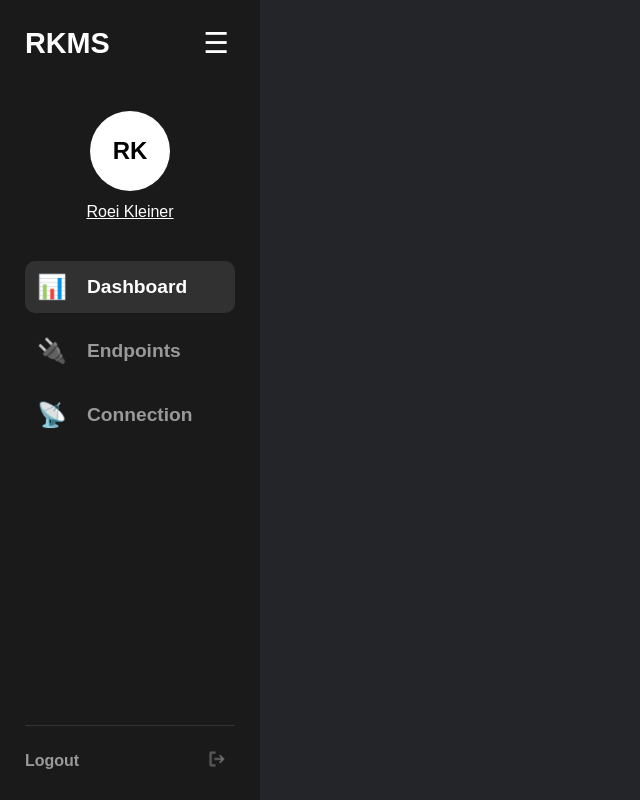
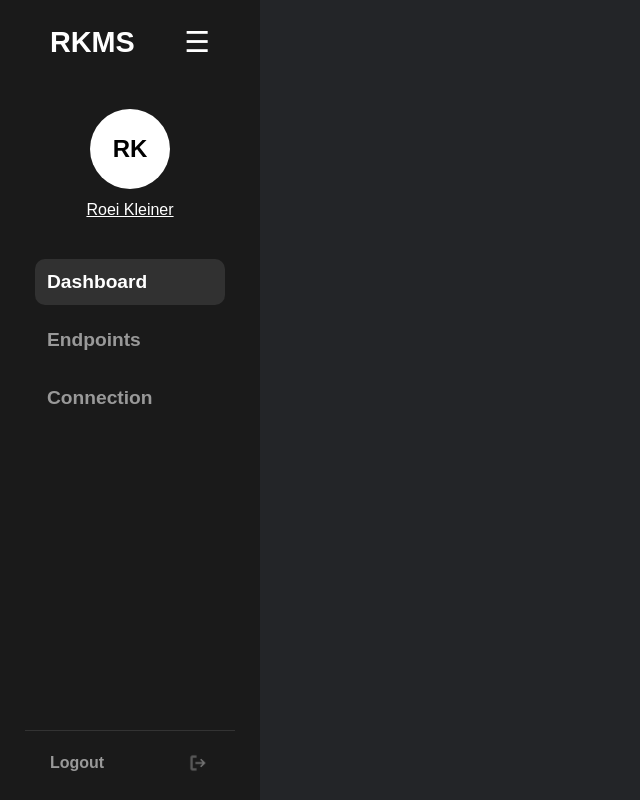
Before and after one commit to RkeyDev/rkms-client, a React (Vite) app: page /dashboard in a window 1280 px wide. Shown: the whole page, without its empty margins (0-640 px from the left). Built offline with nearby package versions, Linux system fonts and the light colour scheme; a web font is replaced by a local one.

Commit message:
Removed sidebar icons and fixed transitions

```diff
--- a/src/components/Sidebar/Sidebar.jsx
+++ b/src/components/Sidebar/Sidebar.jsx
@@ -27,7 +27,6 @@ function Sidebar({ page, name }) {
   return (
     <div className={containerClass}>
       <div className={styles.header}>
-        {/* We keep the H1 in the DOM so the layout doesn't jump */}
         <h1 className={styles.logo}>RKMS</h1>
         <button className={styles.burgerBtn} onClick={toggleSidebar}>
           ☰
@@ -43,15 +42,12 @@ function Sidebar({ page, name }) {
 
       <nav className={styles.navLinks}>
         <div className={getNavLinkClass("dashboard")}>
-          <span className={styles.navIcon}>📊</span>
           <span className={styles.navText}>Dashboard</span>
         </div>
         <div className={getNavLinkClass("endpoints")}>
-          <span className={styles.navIcon}>🔌</span>
           <span className={styles.navText}>Endpoints</span>
         </div>
         <div className={getNavLinkClass("connection")}>
-          <span className={styles.navIcon}>📡</span>
           <span className={styles.navText}>Connection</span>
         </div>
       </nav>
--- a/src/components/Sidebar/sidebar-styles.module.css
+++ b/src/components/Sidebar/sidebar-styles.module.css
@@ -1,3 +1,5 @@
+/* sidebar-styles.module.css */
+
 .sidebarContainer {
     background-color: #1a1a1a;
     width: 260px;
@@ -8,14 +10,14 @@
     color: white;
     font-family: sans-serif;
     box-sizing: border-box;
-    transition: width 0.4s cubic-bezier(0.4, 0, 0.2, 1), padding 0.4s ease;
+    transition: width 0.5s cubic-bezier(0.4, 0, 0.2, 1), padding 0.5s ease;
     overflow: hidden;
 }
 
-/* Closed State: Burger stays visible */
+/* Closed State */
 .sidebarContainer.closed {
     width: 80px;
-    padding: 25px 15px; /* Narrower padding for centering */
+    padding: 25px 0;
 }
 
 /* --- Header & Burger --- */
@@ -25,25 +27,31 @@
     align-items: center;
     margin-bottom: 50px;
     width: 100%;
+    padding: 0 25px;
+    box-sizing: border-box;
+    user-select: none;
+    transition: padding 0.5s ease;
 }
 
 .closed .header {
-    justify-content: center; /* Centers the burger when logo is gone */
+    justify-content: center;
+    padding: 0;
 }
 
 .logo {
     font-size: 1.8rem;
     font-weight: bold;
     margin: 0;
-    transition: opacity 0.3s ease, transform 0.3s ease;
     white-space: nowrap;
+    transition: opacity 0.3s ease, transform 0.4s ease, width 0.4s ease;
 }
 
 .closed .logo {
     opacity: 0;
-    width: 0; /* Effectively removes it from the flex flow */
+    width: 0;
     transform: translateX(-10px);
     pointer-events: none;
+    visibility: hidden;
 }
 
 .burgerBtn {
@@ -52,10 +60,14 @@
     color: white;
     font-size: 1.8rem;
     cursor: pointer;
-    transition: transform 0.3s ease;
+    transition: transform 0.4s cubic-bezier(0.4, 0, 0.2, 1);
     display: flex;
     align-items: center;
     justify-content: center;
+    user-select: none;
+    padding: 0;
+    margin: 0;
+    flex-shrink: 0;
 }
 
 /* --- Profile & Avatar --- */
@@ -79,8 +91,9 @@
     font-weight: bold;
     font-size: 1.5rem;
     margin-bottom: 12px;
-    transition: all 0.4s cubic-bezier(0.4, 0, 0.2, 1);
+    transition: all 0.5s cubic-bezier(0.4, 0, 0.2, 1);
     flex-shrink: 0;
+    user-select: none;
 }
 
 .closed .avatar {
@@ -95,13 +108,14 @@
     text-decoration: underline;
     font-weight: 500;
     white-space: nowrap;
-    transition: opacity 0.2s ease, transform 0.2s ease;
+    transition: opacity 0.3s ease, transform 0.3s ease;
 }
 
 .closed .profileName {
     opacity: 0;
     transform: translateY(5px);
     pointer-events: none;
+    visibility: hidden;
 }
 
 /* --- Navigation --- */
@@ -110,6 +124,12 @@
     display: flex;
     flex-direction: column;
     gap: 12px;
+    padding: 0 10px;
+}
+
+.closed .navLinks {
+    padding: 0;
+    align-items: center;
 }
 
 .navItem {
@@ -120,34 +140,39 @@
     padding: 12px;
     display: flex;
     align-items: center;
-    gap: 20px;
     border-radius: 10px;
     transition: all 0.3s ease;
-}
-
-.closed .navItem {
-    justify-content: center;
-    gap: 0;
-}
-
-.navIcon {
-    font-size: 1.5rem;
-}
-
-.navText {
-    transition: opacity 0.3s ease;
     white-space: nowrap;
 }
 
-.closed .navText {
-    opacity: 0;
-    width: 0;
-    display: none;
+.navItem:not(.active):hover {
+    color: #ffffff;
+    background-color: rgba(255, 255, 255, 0.023);
 }
 
 .active {
     color: white;
     background-color: rgba(255, 255, 255, 0.1);
+    cursor: default;
+}
+
+/* THIS SECTION HANDLES THE "IMMEDIATE REMOVAL" */
+.closed .navItem {
+    padding: 12px 0;
+    pointer-events: none;
+    background-color: transparent !important; /* Forces background to vanish */
+    color: transparent !important;            /* Forces text/active color to vanish */
+    transition: none !important;              /* Removes transition so it's instant */
+}
+
+.navText {
+    transition: opacity 0.3s ease 0.1s, transform 0.3s ease 0.1s;
+}
+
+.closed .navText {
+    opacity: 0;
+    visibility: hidden;
+    transform: translateX(-10px);
 }
 
 /* --- Logout --- */
@@ -155,35 +180,41 @@
     display: flex;
     align-items: center;
     justify-content: space-between;
-    padding-top: 20px;
+    padding: 20px 25px 0 25px;
     border-top: 1px solid #333;
+    transition: border-color 0.4s ease, padding 0.5s ease;
 }
 
 .closed .logoutSection {
     justify-content: center;
+    border-top-color: transparent;
+    padding: 20px 0 0 0;
 }
 
 .logoutText {
     font-weight: bold;
     color: #999;
-    transition: opacity 0.2s ease;
+    transition: opacity 0.3s ease;
+    white-space: nowrap;
 }
 
 .closed .logoutText {
-    display: none;
+    opacity: 0;
+    visibility: hidden;
+    width: 0;
 }
 
-
-.logoutBtn{
-    background-color: rgba(0, 0, 0, 0);
+.logoutBtn {
+    background-color: transparent;
     outline: none;
     border: none;
+    display: flex;
+    align-items: center;
+    padding: 0;
 }
 
 .logoutBtn img {
     width: 24px;
     filter: invert(0.7);
     transition: filter 0.3s ease;
-
-
 }
```
